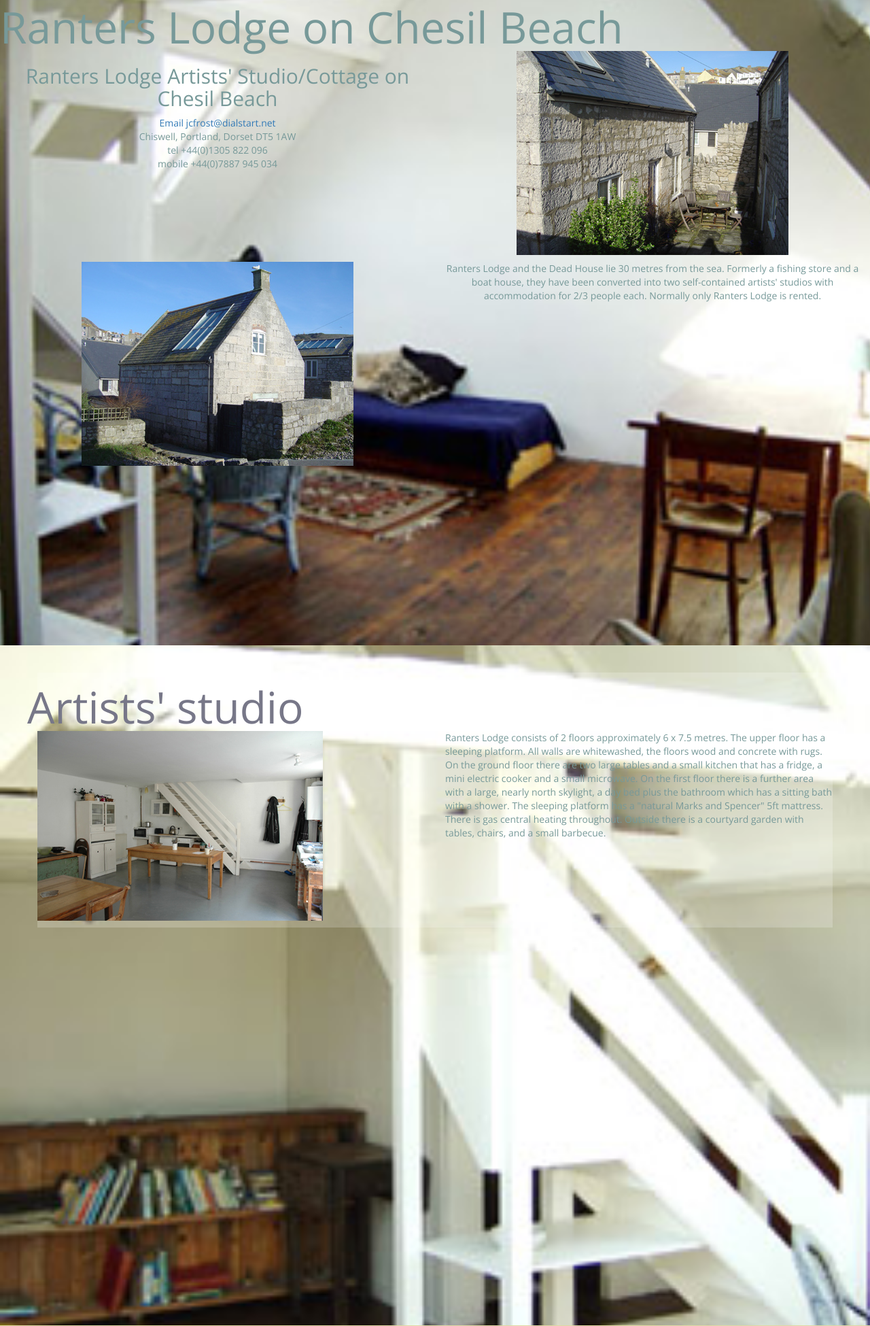
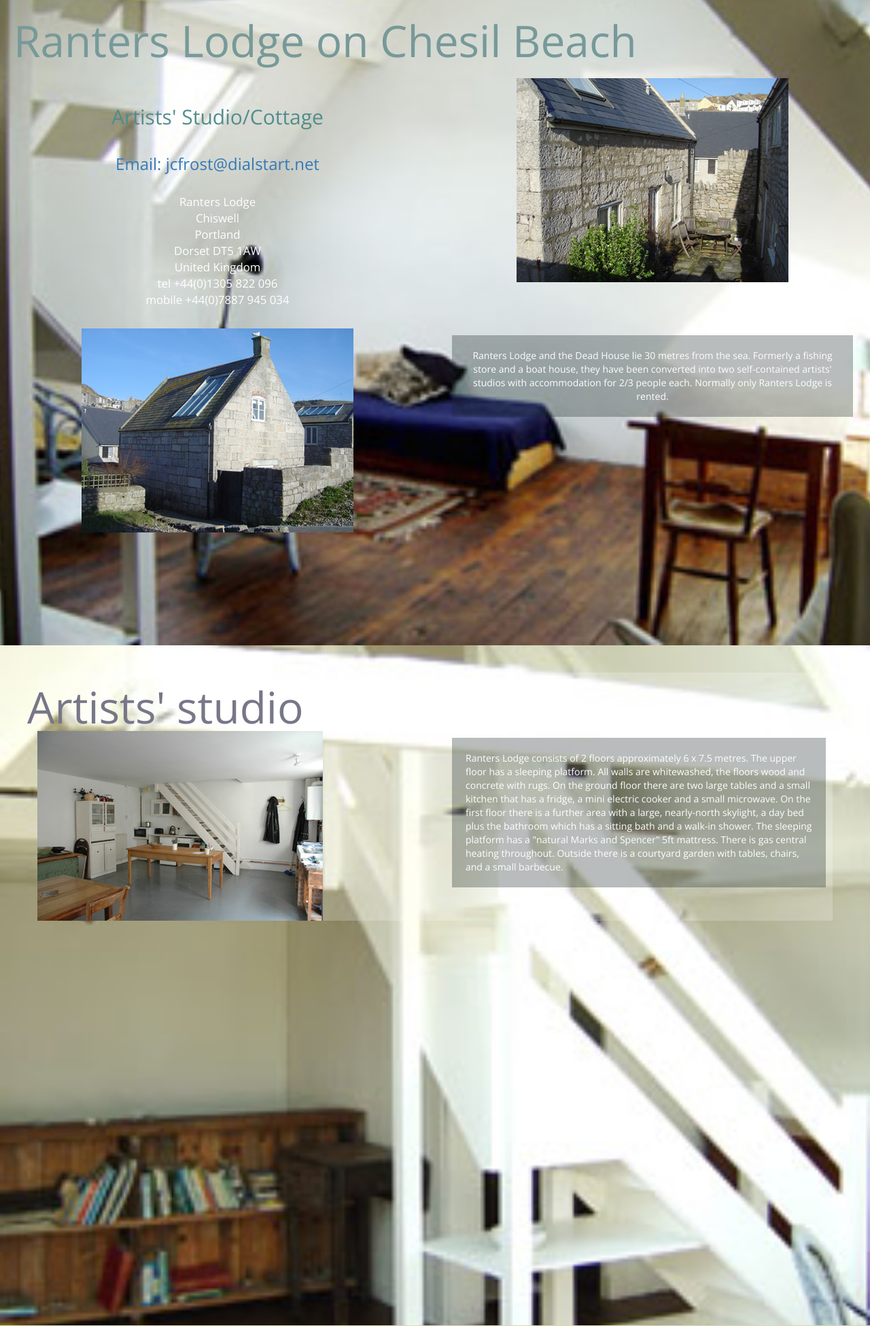
Before and after one commit to duncanssmith/rl, a PHP site: page / in a window 1280 px wide. Shown: the part 51-2001 px from the top of the page at 68% size. Run offline with PHP 8.4, Linux system fonts and the light colour scheme; some libraries are stand-ins or nearby versions.

Commit message:
Legibility improvements

```diff
--- a/public/data.php
+++ b/public/data.php
@@ -15,5 +15,3 @@ $images = Array(
     'rl2005_001.jpg',
     'rl2005_002.jpg'
 );
-
-?>
--- a/public/head.php
+++ b/public/head.php
@@ -22,7 +22,7 @@
             $('a[href*=#]:not([href=#carousel-menu])').click(function() {
                 if (location.pathname.replace(/^\//,'') == this.pathname.replace(/^\//,'') && location.hostname == this.hostname) {
                     var target = $(this.hash);
-                    target = target.length ? target : $('[name=' + this.hash.slice(1) +']');
+                    target = target.length ? target : $('[name=' + this.hash.slice(1) + ']');
                     if (target.length) {
                         $('html,body').animate({
                             scrollTop: target.offset().top
--- a/public/index.php
+++ b/public/index.php
@@ -16,20 +16,20 @@
                     </div>
                     <div class="row">
                         <div class="col-md-6">
-                            <h2>Ranters Lodge Artists' Studio/Cottage on Chesil Beach</h2>
-                            <a href="mailto:jcfrost@dialstart.net">Email jcfrost@dialstart.net </a>
-                            <p> Chiswell, Portland, Dorset DT5 1AW<br/>tel +44(0)1305 822 096<br/>mobile +44(0)7887 945 034 </p>
+                            <h2 class="subtitle">Artists' Studio/Cottage</h2>
+                            <h3 class=""><a href="mailto:jcfrost@dialstart.net">Email: jcfrost@dialstart.net </a></h3>
+                            <p class="address">Ranters Lodge<br>Chiswell<br>Portland<br>Dorset DT5 1AW<br>United Kingdom<br>tel +44(0)1305 822 096<br/>mobile +44(0)7887 945 034</p>
                         </div>
                         <div class="col-md-6">
-                            <a href="index.php#section-pictures"><img src="media/images/<?php echo $images[1]?>" border="0"></a></p>
+                            <img src="media/images/<?php echo $images[1]?>" border="0">
                         </div>
                     </div>
                     <div class="row">
                         <div class="col-md-6">
-                            <a href="index.php#section-pictures"><img src="media/images/<?php echo $images[2]?>" border="0"></a></p>
+                            <img src="media/images/<?php echo $images[2]?>" border="0">
                         </div>
-                        <div class="col-md-6">
-                            <p> Ranters Lodge and the Dead House lie 30 metres from the sea. Formerly a fishing store and a boat house, they have been converted into two self-contained artists' studios with accommodation for 2/3 people each. Normally only Ranters Lodge is rented. </p>
+                        <div class="col-md-6 legible">
+                            <p>Ranters Lodge and the Dead House lie 30 metres from the sea. Formerly a fishing store and a boat house, they have been converted into two self-contained artists' studios with accommodation for 2/3 people each. Normally only Ranters Lodge is rented. </p>
                         </div>
                     </div>
                 </div>
@@ -42,10 +42,10 @@
                     </div>
                     <div class="row">
                         <div class="col-md-6">
-                            <a href="index.php#section-pictures"><img src="media/images/<?php echo $images[9]?>" border="0"></a></p>
+                            <img src="media/images/<?php echo $images[9]?>" border="0">
                         </div>
-                        <div class="col-md-6">
-                            <p> Ranters Lodge consists of 2 floors approximately 6 x 7.5 metres. The upper floor has a sleeping platform. All walls are whitewashed, the floors wood and concrete with rugs. On the ground floor there are two large tables and a small kitchen that has a fridge, a mini electric cooker and a small microwave. On the first floor there is a further area with a large, nearly north skylight, a day bed plus the bathroom which has a sitting bath with a shower. The sleeping platform has a "natural Marks and Spencer" 5ft mattress. There is gas central heating throughout. Outside there is a courtyard garden with tables, chairs, and a small barbecue. </p>
+                        <div class="col-md-6 legible">
+                            <p> Ranters Lodge consists of 2 floors approximately 6 x 7.5 metres. The upper floor has a sleeping platform. All walls are whitewashed, the floors wood and concrete with rugs. On the ground floor there are two large tables and a small kitchen that has a fridge, a mini electric cooker and a small microwave. On the first floor there is a further area with a large, nearly-north skylight, a day bed plus the bathroom which has a sitting bath and a walk-in shower. The sleeping platform has a "natural Marks and Spencer" 5ft mattress. There is gas central heating throughout. Outside there is a courtyard garden with tables, chairs, and a small barbecue. </p>
                         </div>
                     </div>
                 </div>
@@ -58,10 +58,10 @@
                     </div>
                     <div class="row">
                         <div class="col-md-6">
-                            <a href="index.php#section-pictures"><img src="media/images/<?php echo $images[5]?>" border="0"></a></p>
+                            <img src="media/images/<?php echo $images[5]?>" border="0">
                             <p class="capt">Studio bedroom</p>
                         </div>
-                        <div class="col-md-6">
+                        <div class="col-md-6 legible">
                           <p>
                           Ranters Lodge is available to rent inclusive of heating at &pound;290 per week, or &pound;44 per night, (minimum three nights), except from July until middle of September, at Christmas and at Easter when rent is &pound;475 per week or &pound;70 per night (minimum of three nights). Longer lets are available. Please phone to discuss a price.
                           </p>
@@ -83,10 +83,10 @@
                     </div>
                     <div class="row">
                         <div class="col-md-6">
-                            <a href="index.php#section-pictures"><img src="media/images/<?php echo $images[4]?>" border="0"></a>
+                            <img src="media/images/<?php echo $images[4]?>" border="0">
                             <p class="capt">West Weares</p>
                         </div>
-                        <div class="col-md-6">
+                        <div class="col-md-6 legible">
                           <p>
                           Ranters Lodge is easily reached by public transport from London Waterloo. There is a twice hourly service taking approximately 2 hours 45 minutes to Weymouth. There is also a train service from Bristol to Weymouth. From Weymouth train station there are taxis or a short walk to the king's statue on the esplanade where there is a very regular bus service to Portland (No. 1 bus to Victoria Square.) Then there is a short walk to Ranters Lodge.</p>
                           <p>
@@ -104,18 +104,18 @@
                     </div>
                     <div class="row">
                         <div class="col-md-6">
-                            <a href="index.php#section-pictures"><img src="media/images/<?php echo $images[0]?>" border="0"></a></p>
+                            <img src="media/images/<?php echo $images[0]?>" border="0">
                         </div>
-                        <div class="col-md-6">
-                          <p align="left"> Chiswell, part of the Jurassic Coast, a World Heritage Site, is at the eastern end of Chesil beach, an 18 mile bank of stones connecting Portland to the mainland. Portland is well known mainly for its stone, used to rebuild London after the great fire in the 17th Century. It is also the "Isle of Slingers" in Thomas Hardy's novel <u>The Well Beloved</u>. It has many places that have an extraordinary charm and unusual beauty. West Weares, a spectacular walk where quarried stone tumbles into the sea, is a two minute walk from the studio, and Tout Quarry, a site of scientific Interest are just two examples. You can swim on calm days in the corner of Chesil Bay. There is also diving off Chesil Beach and in Portland Harbour, windsurfing and sailing. A yacht club opened in 2004, home of the 2012 Olympics. Close to the studios are the following: a caf&eacute;, an award-winning restaurant, and the Cove House Inn. It is a five minute walk to Fortuneswell where there is a chemist, a Post Office, a supermarket, a caf&eacute;, a fish and chip shop, and an Indian and a Chinese &quot;take-away&quot; restaurant. </p>
+                        <div class="col-md-6 legible">
+                          <p align="left"> Chiswell, part of the Jurassic Coast, a World Heritage Site, is at the eastern end of Chesil beach, an 18 mile bank of stones connecting Portland to the mainland. Portland is well known mainly for its stone, used to rebuild London after the great fire in the 17th Century. It is also the "Isle of Slingers" in Thomas Hardy's novel <u>The Well Beloved</u>. It has many places that have an extraordinary charm and unusual beauty. West Weares, a spectacular walk where quarried stone tumbles into the sea, is a two minute walk from the studio, and Tout Quarry, a site of scientific interest are just two examples. You can swim on calm days in the corner of Chesil Bay. There is also diving off Chesil Beach and in Portland Harbour, windsurfing and sailing. A yacht club opened in 2004 later becoming the home of the sailing events of the 2012 Olympics. Close to the studios are a caf&eacute;, an award-winning restaurant, and the Cove House Inn. It is a five minute walk to Fortuneswell where there is a chemist, a Post Office, a supermarket, a caf&eacute;, a fish and chip shop, and an Indian and a Chinese &quot;take-away&quot; restaurant. </p>
                         </div>
                     </div>
                     <div class="row">
-                        <div class="col-md-6">
+                        <div class="col-md-6 legible">
                           <p> Portland is situated in the centre of the Dorset coastline, 4 miles from Weymouth, a traditional English seaside resort, with a sandy beach. It is within easy reach of the East Dorset Coast, including the Isle of Purbeck, which has a wild, rocky and diverse coastline, and West Dorset which has Chesil Beach, followed by fossil rich cliffs and a spectacular landscape dotted with ancient monuments. </p>
                         </div>
                         <div class="col-md-6">
-                            <a href="index.php#section-pictures"><img src="media/images/<?php echo $images[3]?>" border="0"></a></p>
+                            <img src="media/images/<?php echo $images[3]?>" border="0">
                         </div>
                     </div>
                 </div>
--- a/public/media/css/main.css
+++ b/public/media/css/main.css
@@ -43,6 +43,25 @@ html, body {
 #logo {
     margin-top: 20px;
 }
+.address {
+    font-size: 1.2em;
+    font-weight: 500;
+    margin: 10px;
+    padding: 20px;
+    color: rgba(255,255,255,.999);
+    background-color: rgba(15,30,30,.0);
+    text-align: center;
+}
+.legible p {
+    margin: 10px;
+    padding: 20px;
+    background-color: rgba(20,35,35,.3);
+    color: rgba(255,255,255,.99);
+}
+.subtitle {
+    color: rgba(80,140,140,.99);
+    text-align: center;
+}
 #section-main {
     padding-top: 40px;
     background: #282828 url('../images/rl2005_001.jpg') no-repeat center center;
@@ -52,8 +71,7 @@ html, body {
     color: #999;
 }
 #section-main h1, h2, p {
-    padding: 20px,20px,20px,20px
-    background-color: rgba(255, 255, 255, .4);
+    padding: 20px;
     color: #799;
 }
 #section-studio {
```
Also changed, not shown: public/ranterslodge.css (+10 -6 lines). Lines whose indentation alone changed are shown as unchanged.
